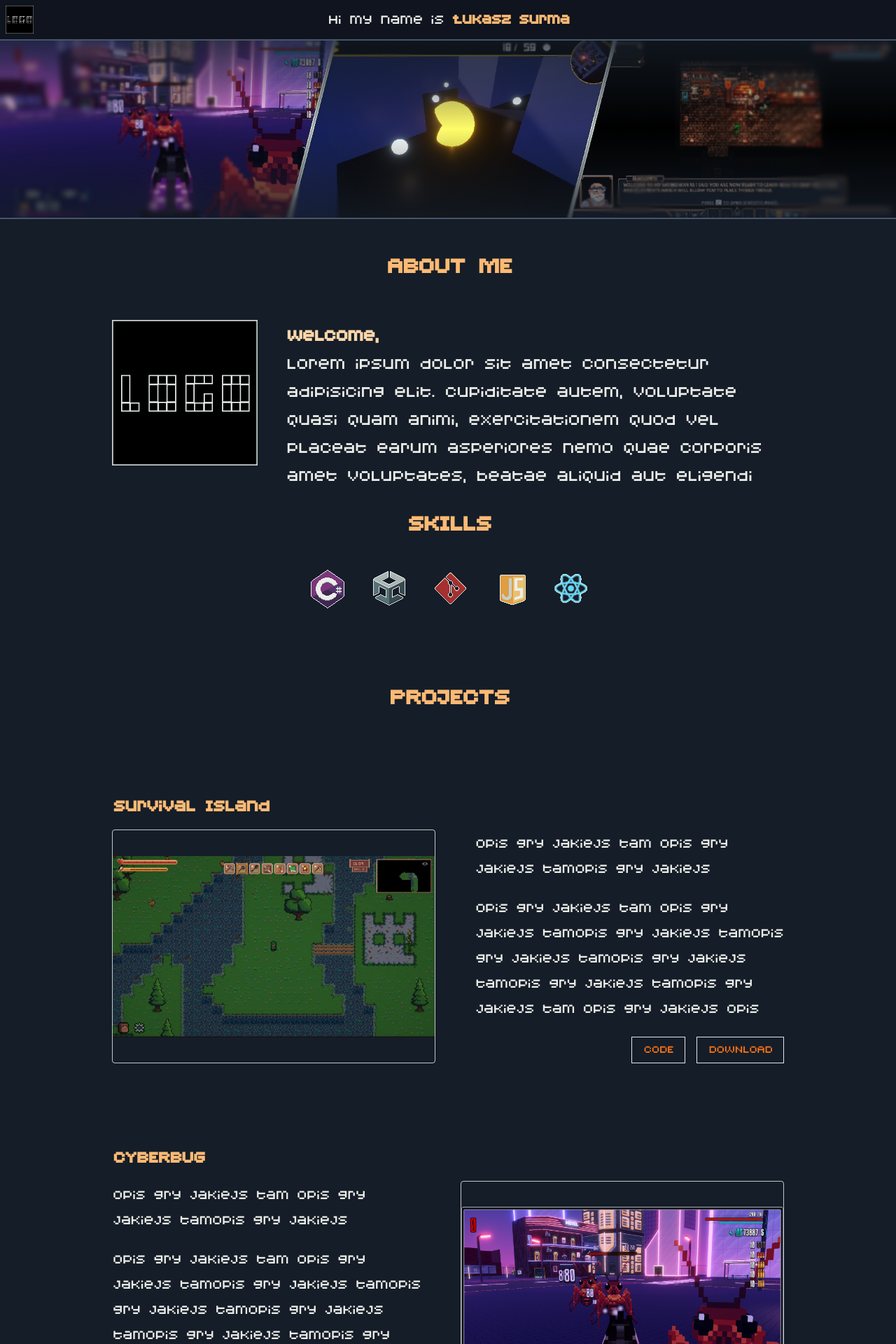
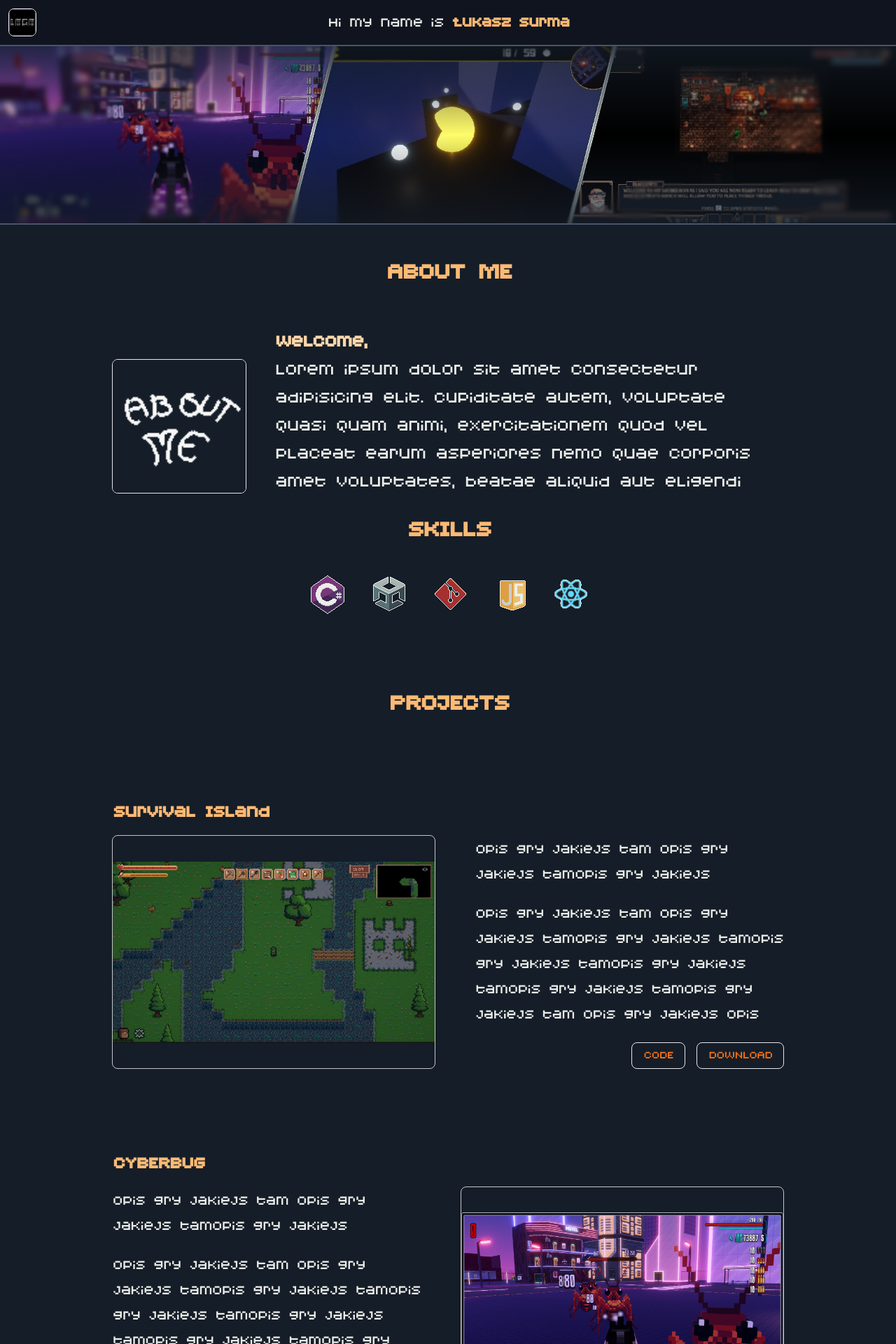
Before and after one commit to S-Lukasz/Portfolio, a Next.js app: page / in a window 1280 px wide. Shown: the top 1920 px of the page at 70% size. Built offline with nearby package versions, Linux system fonts and the light colour scheme.

Commit message:
quick changes

```diff
--- a/components/Header.tsx
+++ b/components/Header.tsx
@@ -35,14 +35,14 @@ export default function Project(props: {
 
     <div>
 
-        <header className={(scrollY < 100 ? "top-0" : "-top-full" ) + " transition-all duration-100 text-3xl bg-customColor1 border-b-2 border-slate-600 text-center p-2 flex justify-center sticky top-0"}>
+        <header className={(scrollY < 100 ? "top-0" : "-top-full" ) + " transition-all duration-100 text-3xl bg-customColor1 border-b-2 border-slate-600 text-center p-3 flex justify-center sticky top-0"}>
 
             <Link href="/">
-                <Image src="/logo_temp.png" alt='logo' width={logoWidth} height={logoHeight} />
+                <Image className="border rounded-lg" src="/logo_temp.png" alt='logo' width={logoWidth} height={logoHeight} />
             </Link>
 
             <div className="grow">
-                Hi my name is <span className=" font-bold text-orange-300">Łukasz Surma</span>
+              Hi my name is <span className=" text-center font-bold text-orange-300">Łukasz Surma</span>
             </div>
 
             <div className="w-10 h-10"> </div>
--- a/components/Project.tsx
+++ b/components/Project.tsx
@@ -27,7 +27,7 @@ export default function ProjectComponent(props: {
 
       <div className = {(props.index % 2 === 0 ? "flex-col md:flex-row" : "flex-col md:flex-row-reverse") + " flex gap-4"}>
 
-        <div className="w-full aspect-video relative border border-white/75 rounded shadow-main overflow-hidden group">
+        <div className="w-full aspect-video relative border border-white/75 rounded-lg shadow-main overflow-hidden group">
 
           <img className ="object-contain w-full h-full" src={props.images[currImgIndex]} alt='proj'/>
 
@@ -55,8 +55,8 @@ export default function ProjectComponent(props: {
           </div>
 
           <div className = {(props.index % 2 === 0 ? "justify-center md:justify-end" : "justify-center md:justify-start") + " flex gap-4"}>
-            <button className="border pb-1 px-4 text-2xl text-orange-500 hover:bg-slate-800 hover:text-orange-300"><a href="#">CODE</a></button>
-            <button className="border pb-1 px-4 text-2xl text-orange-500 hover:bg-slate-800 hover:text-orange-300"><a href="#">DOWNLOAD</a></button>
+            <button className="border rounded-lg pb-1 px-4 text-2xl text-orange-500 hover:bg-slate-800 hover:text-orange-300"><a href="#">CODE</a></button>
+            <button className="border rounded-lg pb-1 px-4 text-2xl text-orange-500 hover:bg-slate-800 hover:text-orange-300"><a href="#">DOWNLOAD</a></button>
           </div>
 
         </div>
--- a/pages/index.tsx
+++ b/pages/index.tsx
@@ -55,8 +55,8 @@ export default function Home() {
 
           <div className="flex flex-col items-center gap-2">
 
-            <div className="flex flex-col md:flex-row gap-10">
-              <img className="h-52" src="/logo_temp.png" alt='icon'/>
+            <div className="flex flex-col md:flex-row gap-10 items-end">
+              <img className="border rounded-lg h-48 bg-slate-800" src="/portrait.png" alt='icon'/>
               <p className="text-center md:text-left">
               <span className=" font-bold text-orange-200">Welcome, </span> <br></br>Lorem ipsum dolor sit amet consectetur adipisicing elit. Cupiditate autem, voluptate quasi quam animi,
                 exercitationem quod vel placeat earum asperiores nemo quae corporis amet voluptates, beatae aliquid aut eligendi
```
Also changed, not shown: public/portrait.png (added).
